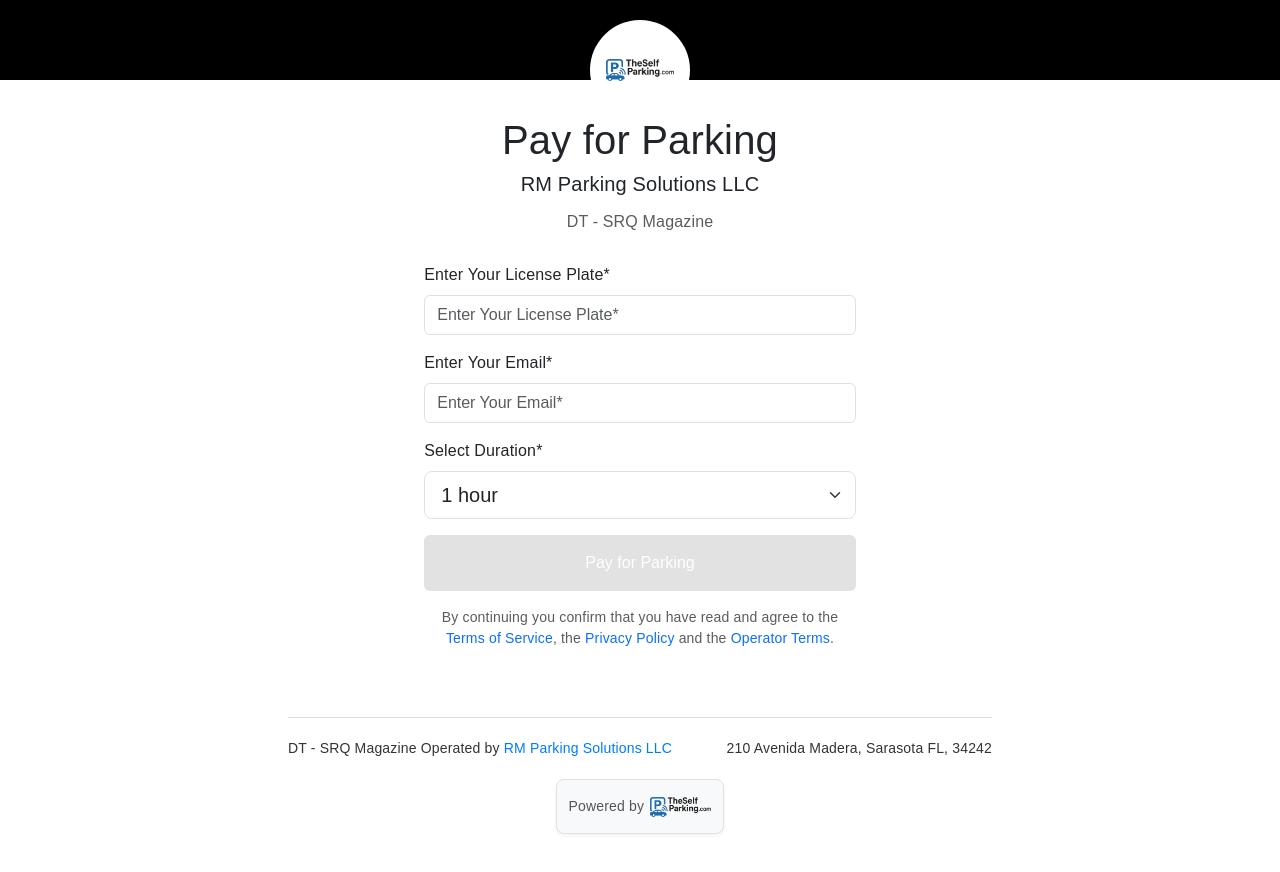
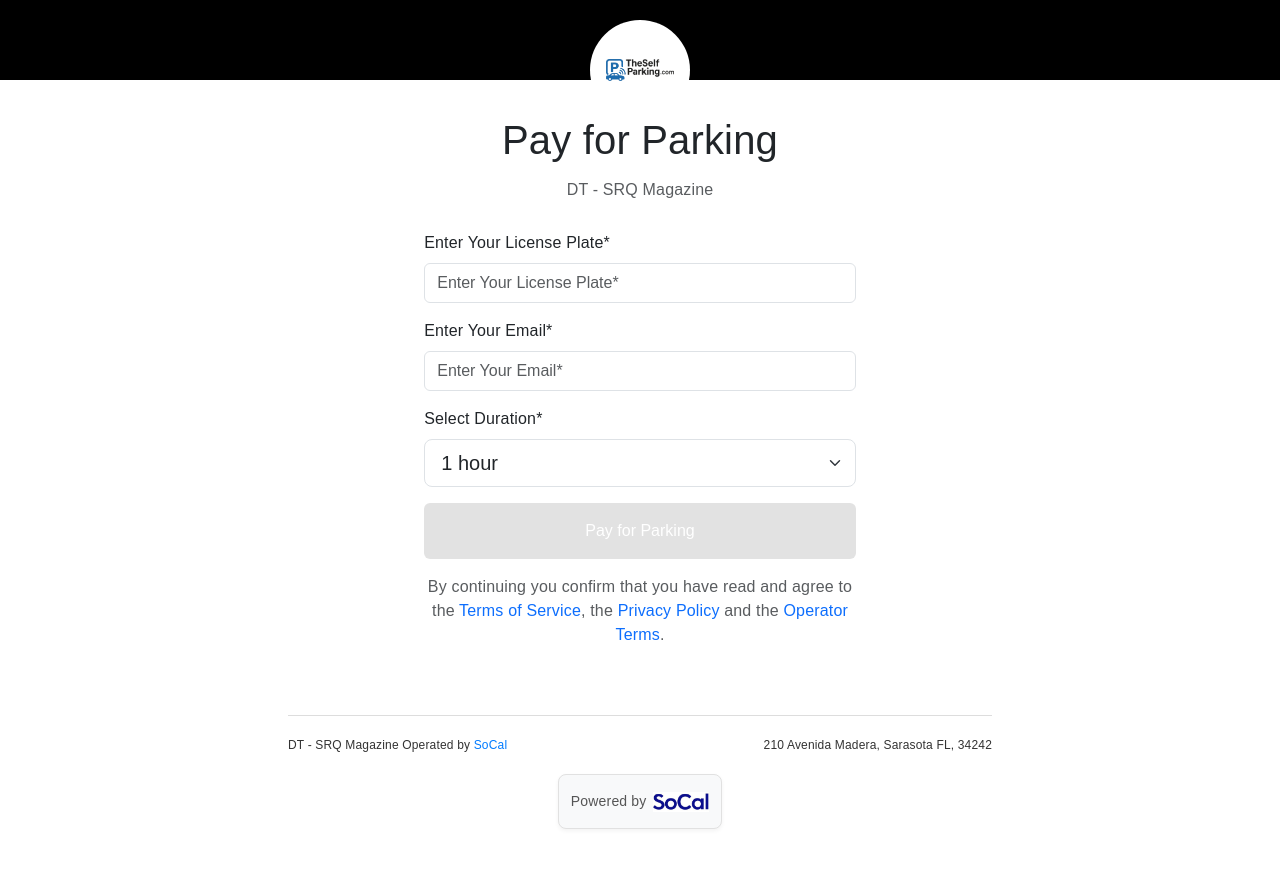
Before and after one commit to manvi59/ScanPay, a Next.js app: page /pay-parking in a window 1280 px wide. Shown: the top 872 px of the page. Built offline with nearby package versions, Linux system fonts and the light colour scheme; a web font is replaced by a local one.

Commit message:
footer changes and powered by

```diff
--- a/src/app/pay-parking/page.jsx
+++ b/src/app/pay-parking/page.jsx
@@ -43,7 +43,7 @@
         <div className="parking-card p-0 ">
 
           <h1 className="fw-normal text-center">Pay for Parking</h1>
-          <h5 className=" text-center mb-2">RM Parking Solutions LLC</h5>
+          {/* <h5 className=" text-center mb-2">RM Parking Solutions LLC</h5> */}
           <h6 className="fw-normal  text-muted text-center my-3">
             DT - SRQ Magazine
           </h6>
@@ -112,7 +112,7 @@
               </Link>
 
               {/* Footer */}
-              <p className="text-muted small mt-3 text-center">
+              <p className="text-muted  mt-3 text-center">
                 By continuing you confirm that you have read and agree to the{" "}
                 <Link href="#" className="text-primary text-decoration-none">
                   Terms of Service
@@ -134,8 +134,8 @@
         </div>
       </div>
 
-      <footer className="parking-footer">
-        <div className="footer-top d-flex justify-content-between align-items-center gap-4 mx-2  mx-lg-0">
+       <footer className="parking-footer">
+        <div className="footer-top d-flex justify-content-between align-items-center gap-4 mx-4  mx-lg-0" style={{fontSize:"12px"}}>
           <p className="text-start">
             DT - SRQ Magazine Operated by{" "}
             <a
@@ -143,7 +143,7 @@
               target="_blank"
               rel="noopener noreferrer"
             >
-              RM Parking Solutions LLC
+            SoCal
             </a>
           </p>
           <p className="text-end">210 Avenida Madera, Sarasota FL, 34242</p>
@@ -151,7 +151,7 @@
 
         <div className="footer-bottom text-center">
           <div className="powered-box py-3">
-            Powered by <img src="/tsp_logo.png" alt="Oobeo" />
+            Powered by <img src="/SOCAL02.png" alt="Oobeo" />
           </div>
         </div>
       </footer>
```
Also changed, not shown: src/app/design/page.jsx (+5 -5 lines), src/app/pay/page.jsx (+5 -6 lines), src/app/payment-parking/page.jsx (+4 -4 lines), public/SOCAL02.png (added).
